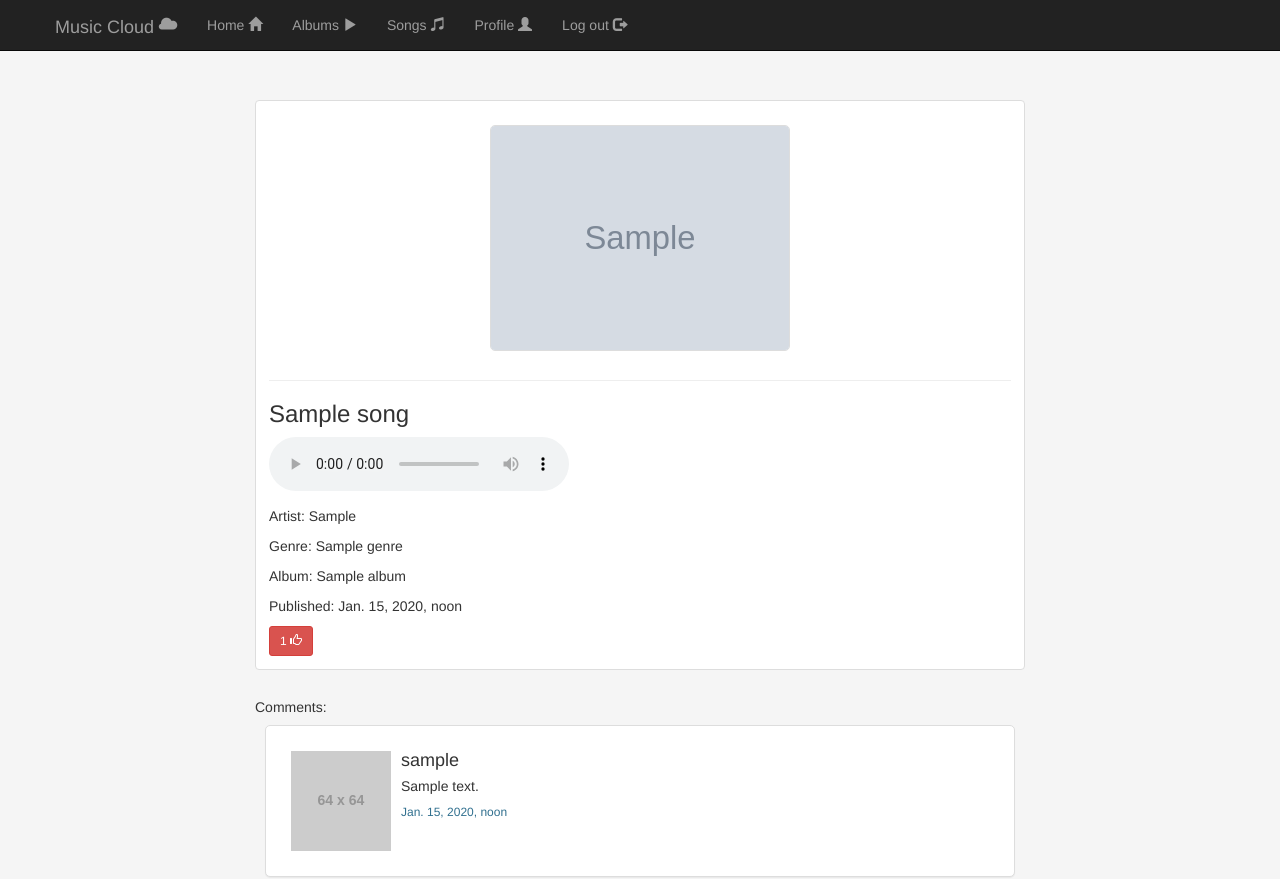
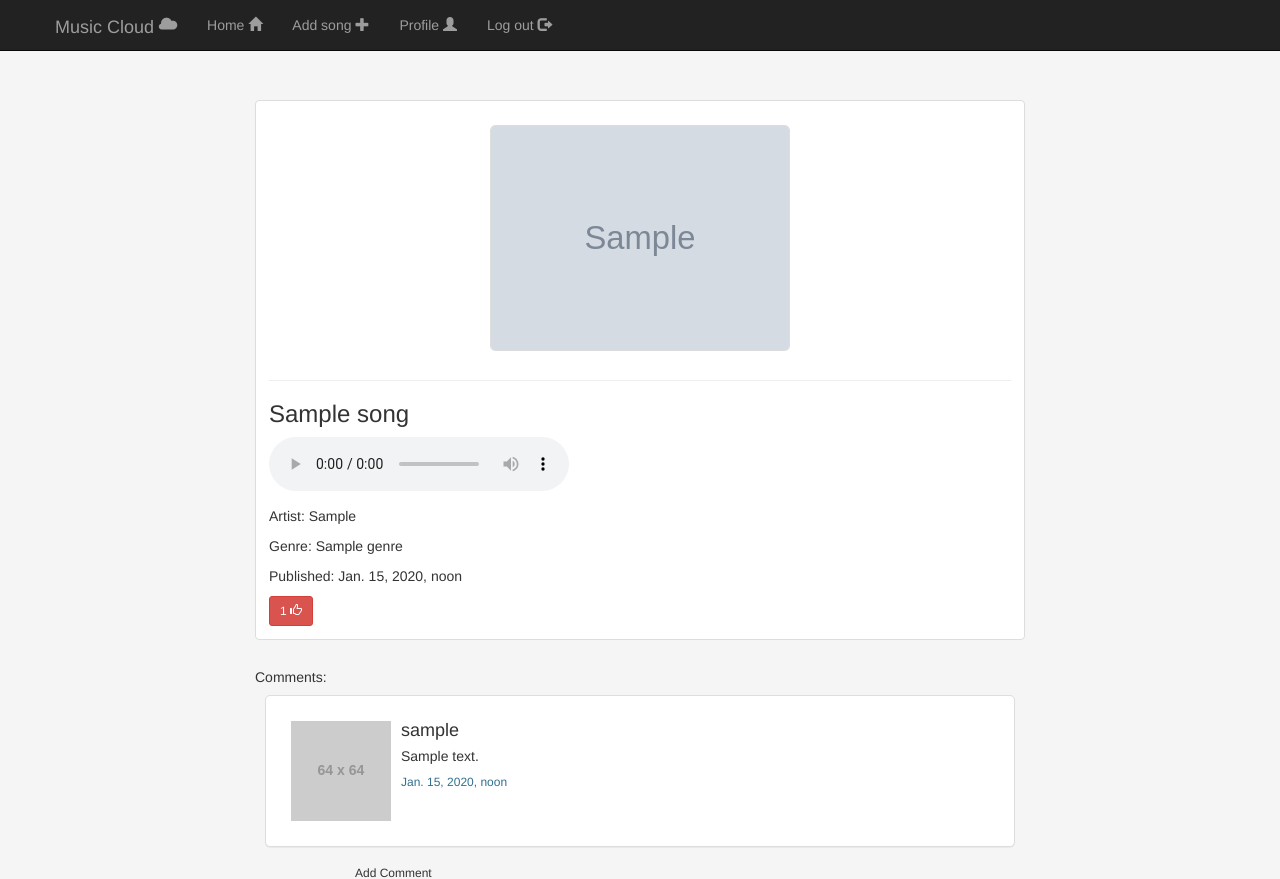
Before and after one commit to Vladiio/music-cloud, a Django app: a page that uses sound/templates/sound/base.html in a window 1280 px wide. Shown: the top 879 px of the page. Run offline with Django 3.2, Linux system fonts and the light colour scheme; a user stored in the database is signed in; tables that the repository leaves empty hold one stand-in row (values such as "Sample post"); grey boxes marked "Sample" are stand-in pictures; grey boxes labelled with a size stand in for pictures from a placeholder-image service; some libraries are stand-ins or nearby versions.

Commit message:
create and update song functionality

```diff
--- a/accounts/views.py
+++ b/accounts/views.py
@@ -12,6 +12,8 @@
         return reverse('user_profile', kwargs={'username': user.username})
 
 
+
+
 class UserProfileView(generic.View):
     template_name = 'registration/profile.html'
 
--- a/music_cloud/settings.py
+++ b/music_cloud/settings.py
@@ -138,5 +138,6 @@
 ACCOUNT_ACTIVATION_DAYS = 7
 REGISTRATION_AUTO_LOGIN = True
 SITE_ID = 1
+LOGIN_REDIRECT_URL = 'index'
 
 EMAIL_BACKEND = 'django.core.mail.backends.console.EmailBackend'
--- a/sound/models.py
+++ b/sound/models.py
@@ -1,6 +1,7 @@
 from django.db import models
 from django.template.defaultfilters import slugify
 from django.contrib.auth.models import User
+from django.core.urlresolvers import reverse
 
 
 class Genre(models.Model):
@@ -15,35 +16,18 @@
         return self.title
 
 
-class Album(models.Model):
-    title = models.CharField(max_length=30, unique=True)
-    artist = models.CharField(max_length=30, blank=True, null=True)
-    genre = models.ManyToManyField(Genre)
-    logo = models.ImageField(upload_to='albums_logo')
-    likes = models.IntegerField(default=0)
-    views = models.IntegerField(default=0)
-    pub_date = models.DateTimeField(auto_now=True)
-    slug = models.SlugField()
-
-    def save(self, *args, **kwargs):
-        self.slug = slugify(self.title)
-        super(Album, self).save(*args, **kwargs)
-
-    def __str__(self):
-        return self.title
-
-
 class Song(models.Model):
     title = models.CharField(max_length=30, unique=True)
     artist = models.CharField(max_length=30, blank=True, null=True)
     genre = models.ManyToManyField(Genre)
-    source = models.FileField(upload_to='songs_source')
-    album = models.ForeignKey(Album, blank=True, null=True)
-    plays = models.IntegerField(default=0)
     likes = models.IntegerField(default=0)
     pub_date = models.DateTimeField()
     slug = models.SlugField()
+    source = models.FileField(upload_to='songs_source')
     picture = models.ImageField(upload_to='songs_picture', blank=True)
+
+    def get_absolute_url(self):
+        return reverse('song-detail', kwargs={'slug': self.slug})
 
     def save(self, *args, **kwargs):
         self.slug = slugify(self.title)
--- a/sound/templates/sound/base.html
+++ b/sound/templates/sound/base.html
@@ -52,20 +52,15 @@
                   </a>
                 </li>
 
+                  {% if user.is_authenticated %}
+
                 <li>
-                  <a href="#">
-                    Albums
-                    <span class="glyphicon glyphicon-play" aria-label="Left Align"></span>
+                  <a href="{% url 'create-song' %}">
+                    Add song
+                    <span class="glyphicon glyphicon-plus" aria-label="Left Align"></span>
                   </a>
                 </li>
 
-                <li>
-                  <a href="#">
-                    Songs
-                    <span class="glyphicon glyphicon-music" aria-label="Left Align"></span>
-                    </a>
-                </li>
-                  {% if user.is_authenticated %}
                     <li>
                       <a href="{% url 'user_profile' user.username %}">Profile
                       <span class="glyphicon glyphicon-user" aria-label="Left Align"></span>
--- a/sound/templates/sound/song.html
+++ b/sound/templates/sound/song.html
@@ -7,7 +7,11 @@
     <div class="row">
         <div class="col-sm-offset-2 col-sm-8">
             <div class="thumbnail song">
-                <img src="{{ MEDIA_URL }}{{ song.picture }}" alt="song picture">
+                {% if song.picture %}
+                    <img src="{{ MEDIA_URL }}{{ song.picture }}" alt="song picture">
+                {% else %}
+                    <img src="{% static 'images/song_picture.png' %}" alt="song picture">
+                {% endif %}
                 <div class="caption">
                     <hr>
                     <h3>{{ song.title }}</h3>
--- a/sound/urls.py
+++ b/sound/urls.py
@@ -25,4 +25,12 @@
         views.SearchView.as_view(),
         name='search'),
 
+    url(r'^add_song/$',
+        views.CreateSong.as_view(),
+        name='create-song'),
+
+    url(r'songs/(?P<slug>[\w\-]+)/update/$',
+        views.UpdateSong.as_view(),
+        name='update-song'),
+
 ]
--- a/sound/views.py
+++ b/sound/views.py
@@ -1,23 +1,23 @@
 from django.views import generic
 from django.shortcuts import render
 from django.contrib.auth.models import User
+from django.views.generic.edit import CreateView, UpdateView
 from django.utils.decorators import method_decorator
 from django.contrib.auth.decorators import login_required
 from datetime import datetime
 from django.http import HttpResponse
 
-from .models import Song, Album, CommentSong
-from .forms import CommentForm
+from .models import Song, CommentSong
+from .forms import SongCreateForm
 
 
 class IndexView(generic.ListView):
     template_name = 'sound/index.html'
-    queryset = Album.objects.order_by('-likes')[:5]
-    context_object_name = 'album_list'
+    queryset = Song.objects.order_by('-likes')[:6]
+    context_object_name = 'song_list'
 
     def get_context_data(self, **kwargs):
         context = super(IndexView, self).get_context_data(**kwargs)
-        context['song_list'] = Song.objects.order_by('-likes')[:6]
         context['recent_song_list'] = Song.objects.order_by('-pub_date')[:6]
         return context
 
@@ -90,3 +90,16 @@
         }
 
         return render(request, self.template_name, context)
+
+
+@method_decorator(login_required, name='dispatch')
+class CreateSong(CreateView):
+    form_class = SongCreateForm
+    template_name = 'sound/create_song.html'
+
+
+@method_decorator(login_required, name='dispatch')
+class UpdateSong(UpdateView):
+    model = Song
+    fields = ('title', 'artist', 'genre', 'picture')
+    template_name = 'sound/create_song.html'
```
Also changed, not shown: sound/admin.py (+1 -6 lines), sound/forms.py (+7 -4 lines), sound/templates/sound/create_song.html (added, +39 -0 lines), sound/templates/sound/index.html (+10 -2 lines), sound/static/images/song_picture.png (added).
